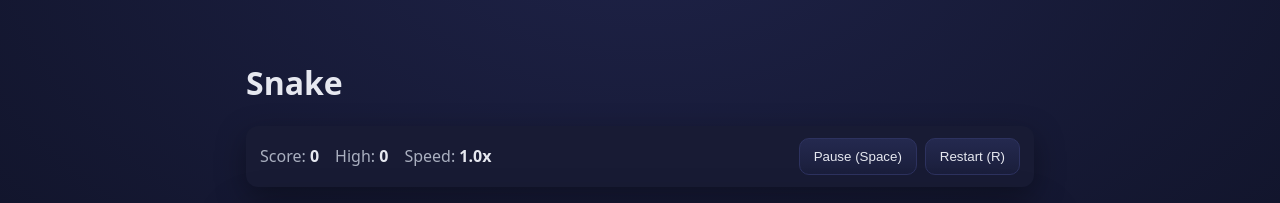
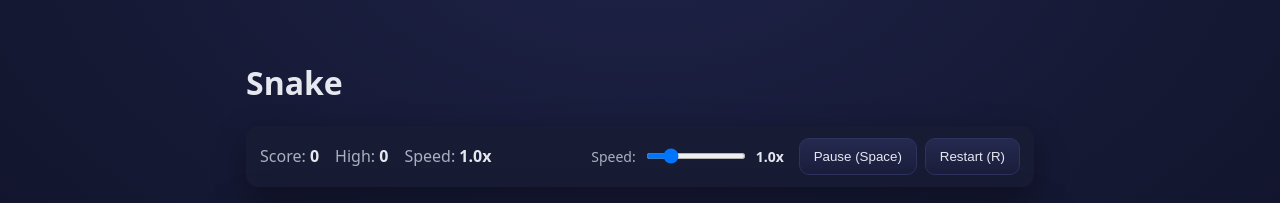
Before and after one commit to AndriiDobronos/Snake, a plain HTML site: page index.html in a window 1280 px wide. Shown: the top 203 px of the page. Drawn offline with Linux system fonts and the light colour scheme.

Commit message:
add tool for choose velocity

```diff
--- a/index.html
+++ b/index.html
@@ -1,11 +1,13 @@
 <!doctype html>
 <html lang="en">
+
 <head>
     <meta charset="UTF-8" />
     <meta name="viewport" content="width=device-width, initial-scale=1.0" />
     <title>Snake TS</title>
     <link rel="stylesheet" href="./styles.css" />
 </head>
+
 <body>
     <div class="app">
         <h1>Snake</h1>
@@ -16,6 +18,11 @@
                 <span>Speed: <strong id="speed">1.0x</strong></span>
             </div>
             <div class="controls">
+                <div class="speed-control">
+                    <label for="speedSlider">Speed:</label>
+                    <input type="range" id="speedSlider" min="0.5" max="3" step="0.1" value="1" />
+                    <span id="speedValue">1.0x</span>
+                </div>
                 <button id="pauseBtn" type="button" aria-pressed="false">Pause (Space)</button>
                 <button id="restartBtn" type="button">Restart (R)</button>
             </div>
@@ -38,4 +45,5 @@
     <!-- For instant play use compiled JS. For Vite dev, import '/src/main.ts' instead. -->
     <script type="module" src="./main.js"></script>
 </body>
+
 </html>
--- a/main.js
+++ b/main.js
@@ -3,6 +3,8 @@ const ctx = canvas.getContext("2d");
 const scoreEl = document.getElementById("score");
 const highScoreEl = document.getElementById("highScore");
 const speedEl = document.getElementById("speed");
+const speedSlider = document.getElementById("speedSlider");
+const speedValue = document.getElementById("speedValue");
 const pauseBtn = document.getElementById("pauseBtn");
 const restartBtn = document.getElementById("restartBtn");
 const overlay = document.getElementById("overlay");
@@ -48,14 +50,23 @@ let state = createInitialState();
 
 function resetGame() {
     state = createInitialState();
+    // Устанавливаем скорость из слайдера при рестарте
+    state.speedMultiplier = parseFloat(speedSlider.value);
     updateHUD();
     hideOverlay();
+}
+
+function handleSpeedChange() {
+    const newSpeed = parseFloat(speedSlider.value);
+    state.speedMultiplier = newSpeed;
+    updateHUD();
 }
 
 function updateHUD() {
     scoreEl.textContent = String(state.score);
     highScoreEl.textContent = String(state.highScore);
     speedEl.textContent = `${state.speedMultiplier.toFixed(1)}x`;
+    speedValue.textContent = `${state.speedMultiplier.toFixed(1)}x`;
     pauseBtn.setAttribute("aria-pressed", state.paused ? "true" : "false");
     pauseBtn.textContent = state.paused ? "Resume (Space)" : "Pause (Space)";
 }
@@ -199,6 +210,7 @@ function loop(ts) {
 
 pauseBtn.addEventListener("click", togglePause);
 restartBtn.addEventListener("click", resetGame);
+speedSlider.addEventListener("input", handleSpeedChange);
 window.addEventListener("keydown", handleInput);
 
 updateHUD();
--- a/styles.css
+++ b/styles.css
@@ -32,7 +32,48 @@ body{
 }
 .scoreboard{display:flex;gap:16px;color:var(--muted)}
 .scoreboard strong{color:var(--text)}
-.controls{display:flex;gap:8px}
+.controls{display:flex;gap:8px;align-items:center}
+.speed-control{
+    display:flex;
+    align-items:center;
+    gap:8px;
+    color:var(--muted);
+    font-size:14px;
+}
+.speed-control label{
+    white-space:nowrap;
+}
+#speedSlider{
+    width:100px;
+    height:6px;
+    background:var(--panel);
+    border:1px solid #2d325f;
+    border-radius:3px;
+    outline:none;
+    cursor:pointer;
+}
+#speedSlider::-webkit-slider-thumb{
+    appearance:none;
+    width:16px;
+    height:16px;
+    background:linear-gradient(180deg, #6ae36a, #5ac8fa);
+    border-radius:50%;
+    cursor:pointer;
+    border:2px solid var(--panel);
+}
+#speedSlider::-moz-range-thumb{
+    width:16px;
+    height:16px;
+    background:linear-gradient(180deg, #6ae36a, #5ac8fa);
+    border-radius:50%;
+    cursor:pointer;
+    border:2px solid var(--panel);
+}
+#speedValue{
+    color:var(--text);
+    font-weight:bold;
+    min-width:35px;
+}
 button{
     background:linear-gradient(180deg, #24294f, #1a1e3b);
     color:var(--text);
```
Lines whose indentation alone changed are shown as unchanged.
